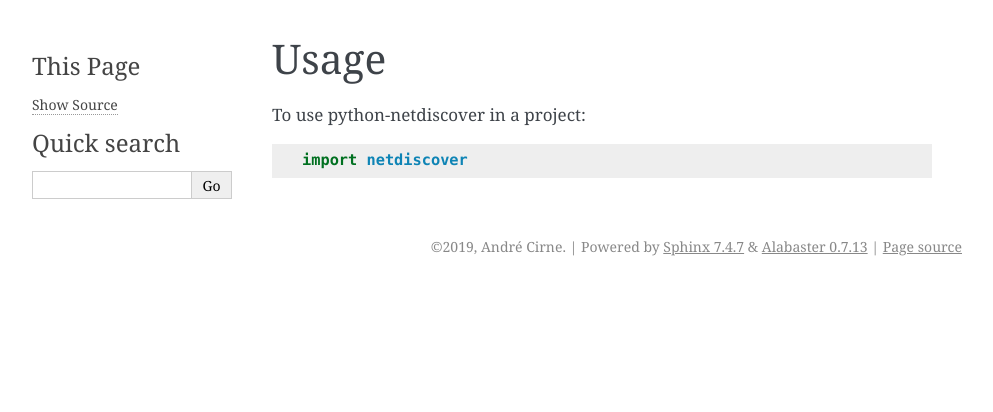
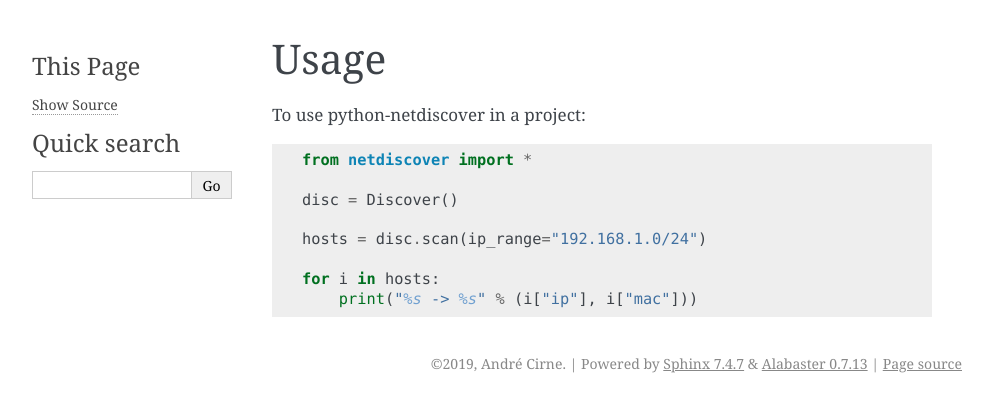
Before and after one commit to MrSuicideParrot/python-netdiscover, a Sphinx documentation site: the page built from docs/usage.rst, in a window 1280 px wide. Shown: the top 412 px of the page, without its empty margins (148-1141 px from the left). Built offline with Sphinx 7.4.7, drawn with Linux system fonts in a browser that asks for light colours; pages that are not in the unit, such as notebooks, are missing from menus.

Commit message:
Improving documentation

```diff
--- a/CONTRIBUTING.rst
+++ b/CONTRIBUTING.rst
@@ -15,7 +15,7 @@ Types of Contributions
 Report Bugs
 ~~~~~~~~~~~
 
-Report bugs at https://github.com/MrSuicideParrot/netdiscover/issues.
+Report bugs at https://github.com/MrSuicideParrot/python-netdiscover/issues.
 
 If you are reporting a bug, please include:
 
--- a/docs/usage.rst
+++ b/docs/usage.rst
@@ -4,4 +4,11 @@ Usage
 
 To use python-netdiscover in a project::
 
-    import netdiscover
+    from netdiscover import *
+
+    disc = Discover()
+
+    hosts = disc.scan(ip_range="192.168.1.0/24")
+
+    for i in hosts:
+        print("%s -> %s" % (i["ip"], i["mac"]))
```
Also changed, not shown: README.rst (+5 -5 lines), docs/installation.rst (+5 -5 lines), docs/readme.rst (+24 -1 lines), 2 other files.
